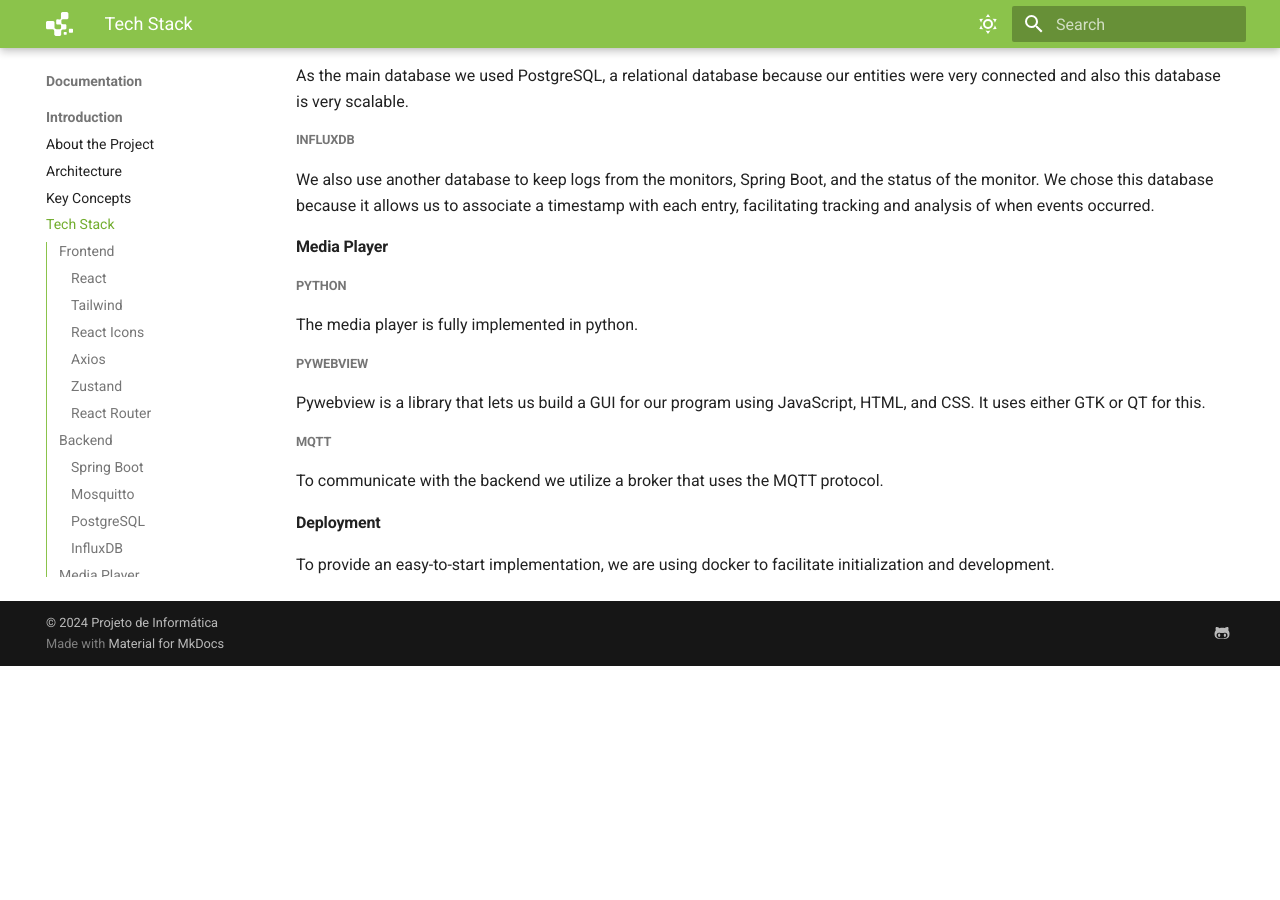
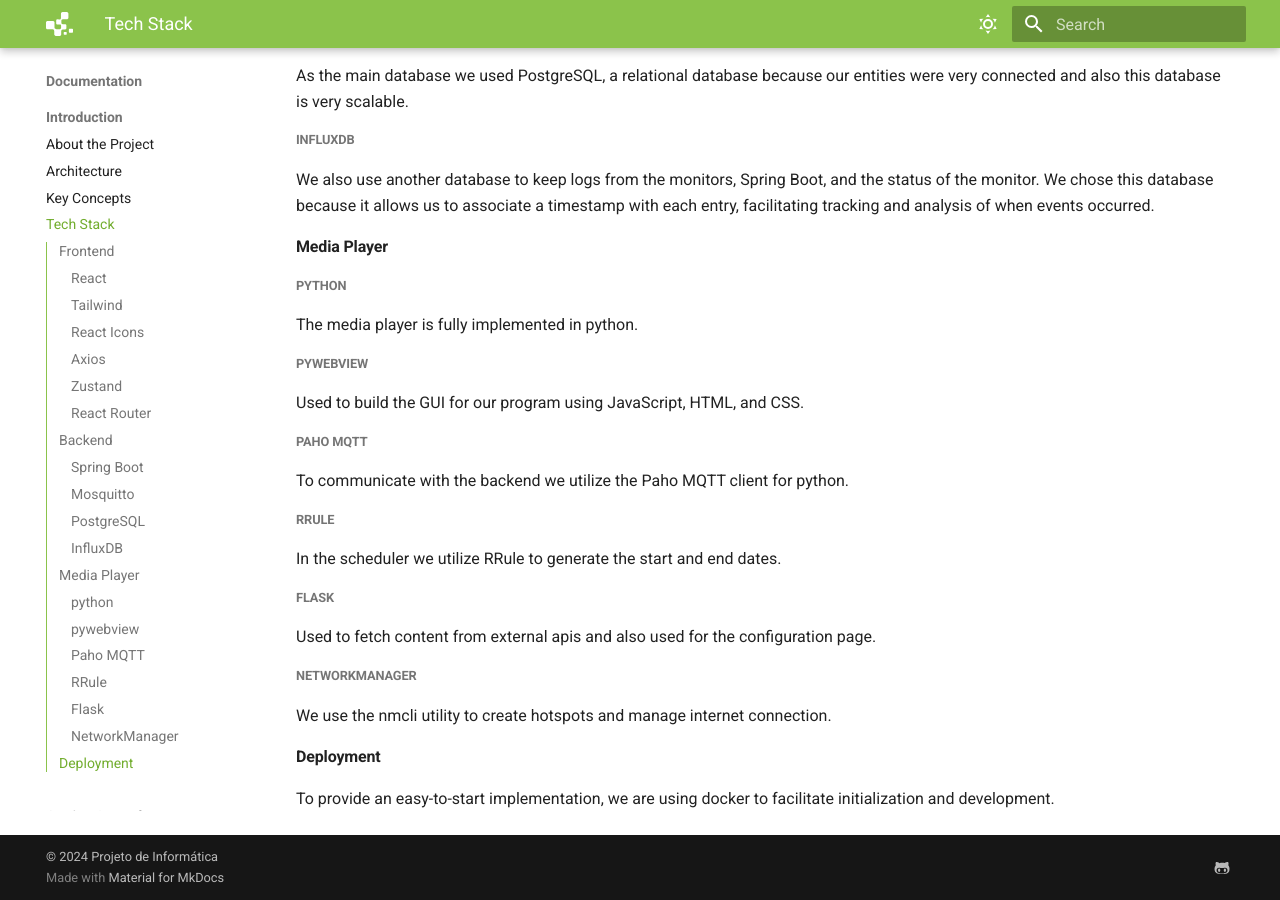
Before and after one commit to UA-Smart-Signage-Platform/Documentation-Website, an MkDocs documentation site: the page built from docs/documentation/tech-stack.md, in a window 1280 px wide and 900 px high, scrolled down 1206 px. Built offline with MkDocs 1.6.1 and Material for MkDocs 9.7.7, drawn with Linux system fonts in a browser that asks for light colours; before the commit the page ends 1872 px from its top, so only the background shows below that.

Commit message:
add missing technologies to the media player tech stach

```diff
--- a/docs/documentation/tech-stack.md
+++ b/docs/documentation/tech-stack.md
@@ -26,14 +26,23 @@
 
 #### Media Player
 
-##### Python
+##### python
 The media player is fully implemented in python.
 
 ##### pywebview
-Pywebview is a library that lets us build a GUI for our program using JavaScript, HTML, and CSS. It uses either GTK or QT for this.
+Used to build the GUI for our program using JavaScript, HTML, and CSS.
 
-##### MQTT
-To communicate with the backend we utilize a broker that uses the MQTT protocol.
+##### Paho MQTT
+To communicate with the backend we utilize the Paho MQTT client for python.
+
+##### RRule
+In the scheduler we utilize RRule to generate the start and end dates.
+
+##### Flask
+Used to fetch content from external apis and also used for the configuration page.
+
+##### NetworkManager
+We use the nmcli utility to create hotspots and manage internet connection.
 
 #### Deployment
 To provide an easy-to-start implementation, we are using docker to facilitate initialization and development.
```
